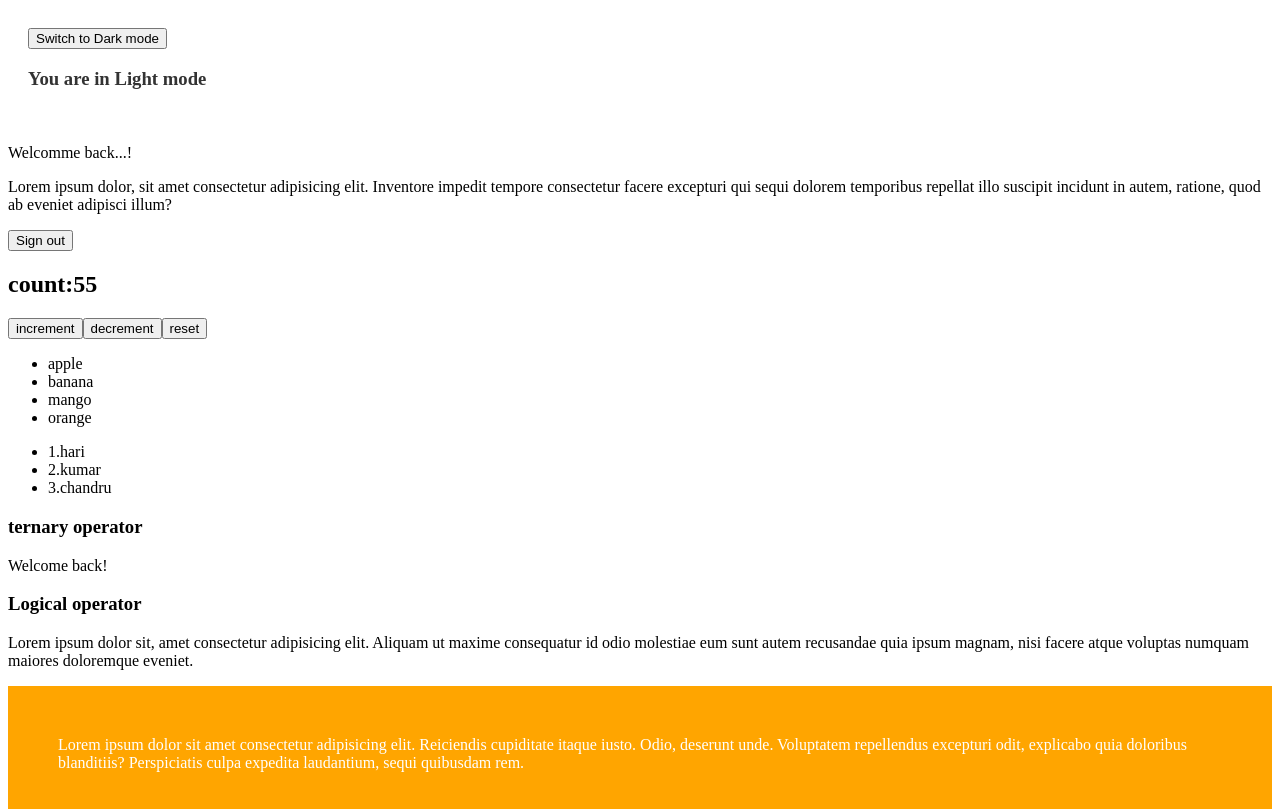
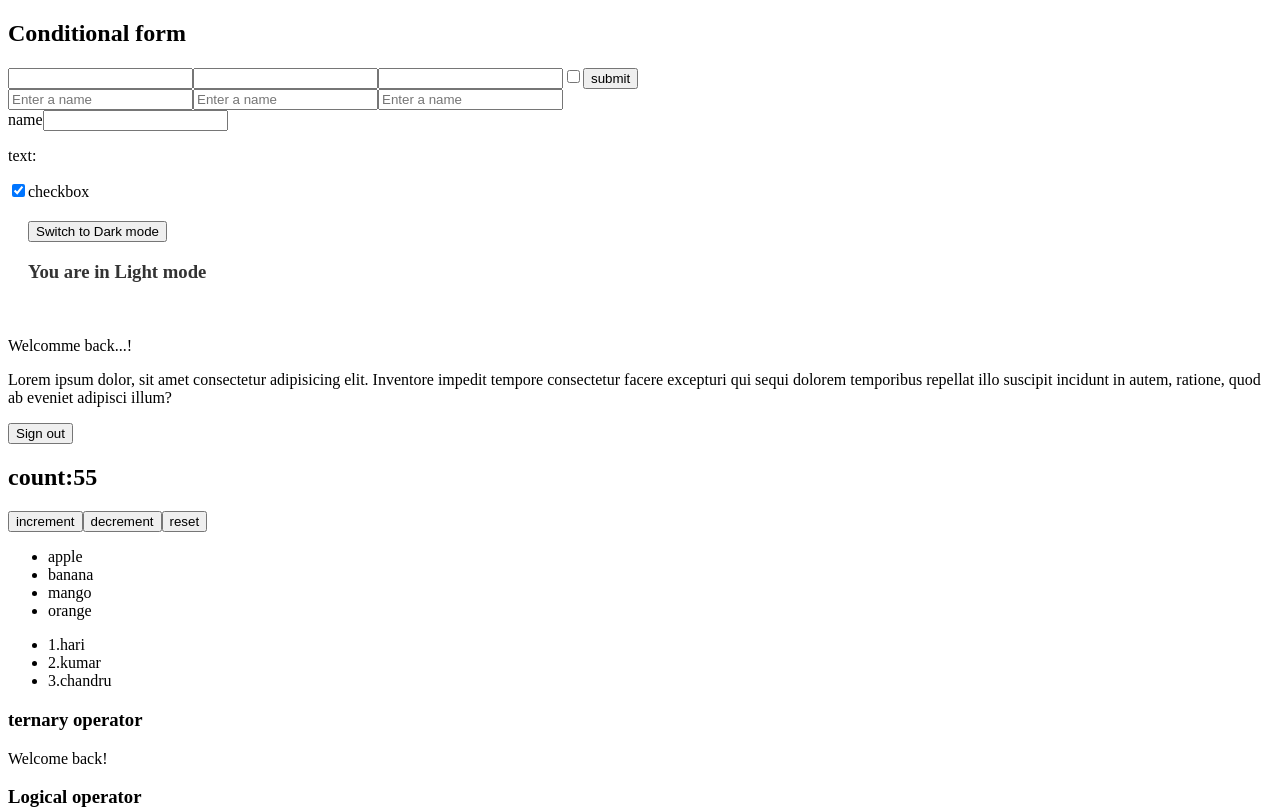
Before and after one commit to kamalrajms/marBatch1, a React (Vite) app: page / in a window 1280 px wide. Shown: the top 809 px of the page. Built offline with nearby package versions, Linux system fonts and the light colour scheme.

Commit message:
UseState  form input

```diff
--- a/src/App.jsx
+++ b/src/App.jsx
@@ -8,6 +8,9 @@
 import UseStateHook from "./Component/UseStateHook";
 import UseStateUser from "./Component/UseStateUser";
 import Darkmode from "./Component/Darkmode";
+import FieldsUse from "./Component/FieldsUse";
+import MultipleFields from "./Component/MultipleFields";
+import ConditionalForm from "./Component/ConditionalForm";
 
 export default function App() {
   const name = "hari";
@@ -24,6 +27,9 @@
 
   return (
     <div>
+      <ConditionalForm/>
+      <MultipleFields/>
+      <FieldsUse/>
       <Darkmode/>
       <UseStateUser />
       <UseStateHook />
--- /dev/null
+++ b/src/Component/ConditionalForm.jsx
@@ -0,0 +1,75 @@
+import React, { useState } from "react";
+
+export default function ConditionalForm() {
+  const [formData, setFormData] = useState({
+    userName: "",
+    email: "",
+    password: "",
+    terms: false,
+  });
+  const [error, setError] = useState("");
+
+  const handleChande = (e) => {
+    const { name, value, type, checked } = e.target;
+    setFormData({
+      ...formData,
+      [name]: type === "checkbox" ? checked : value,
+    });
+  };
+  //   const handleChande2 = (e) => {
+  //     const { name, checked } = e.target;
+  //     setFormData({
+  //       ...formData,
+  //       [name]: checked,
+  //     });
+  //   };
+  const handlesubmit = (e) => {
+    e.preventDefault();
+
+    if (!formData.userName || !formData.email || !formData.password) {
+      setError("All the fields are required");
+      return;
+    }
+    if (!formData.terms) {
+      setError("must accept the term");
+      return;
+    }
+    setError("");
+    alert("form submitted successfully");
+    console.log(formData);
+  };
+  return (
+    <div>
+      <h2>Conditional form</h2>
+      {error && <p style={{ color: "red" }}>{error}</p>}
+
+      <form onSubmit={handlesubmit}>
+        <input
+          type="text"
+          name="userName"
+          value={formData.userName}
+          onChange={handleChande}
+        />
+        <input
+          type="email"
+          name="email"
+          value={formData.email}
+          onChange={handleChande}
+        />
+        <input
+          type="password"
+          name="password"
+          value={formData.password}
+          onChange={handleChande}
+        />
+        <input
+          type="checkbox"
+          name="terms"
+          checked={formData.terms}
+          onChange={handleChande}
+        />
+        <button type="submit">submit</button>
+      </form>
+    </div>
+  );
+}
--- /dev/null
+++ b/src/Component/FieldsUse.jsx
@@ -0,0 +1,31 @@
+import React, { useState } from "react";
+
+export default function FieldsUse() {
+  const [name, setName] = useState("");
+
+  const [ischacked, setIscheacked] = useState(true);
+  console.log(ischacked);
+
+  return (
+    <div>
+      <nav>
+        <label htmlFor="">name</label>
+        <input
+          type="text"
+          value={name}
+          onChange={(e) => setName(e.target.value)}
+        />
+
+        <p>text:{name}</p>
+      </nav>
+      <nav>
+        <input
+          type="checkbox"
+          checked={ischacked}
+          onChange={(e) => setIscheacked(e.target.checked)}
+        />
+        <label htmlFor="">checkbox</label>
+      </nav>
+    </div>
+  );
+}
--- /dev/null
+++ b/src/Component/MultipleFields.jsx
@@ -0,0 +1,46 @@
+import React, { useState } from "react";
+
+export default function MultipleFields() {
+  const [formData, setFormData] = useState({
+    name: "",
+    email: "",
+    age: "",
+  });
+  //   formData={
+  //      name: "",
+  //     email: "",
+  //     age: "",
+  //   }
+  const handleChange = (e) => {
+    const {name,value}=e.target;
+    setFormData({
+        ...formData,
+        [name]:value
+    })
+  };
+  return (
+    <div>
+      <input
+        name="name"
+        type="text"
+        value={formData.name}
+        placeholder="Enter a name"
+        onChange={handleChange}
+      />
+      <input
+        name="email"
+        type="email"
+        value={formData.email}
+        placeholder="Enter a name"
+        onChange={handleChange}
+      />
+      <input
+        name="age"
+        type="number"
+        value={formData.age}
+        placeholder="Enter a name"
+        onChange={handleChange}
+      />
+    </div>
+  );
+}
```
Also changed, not shown: src/Text.txt.
